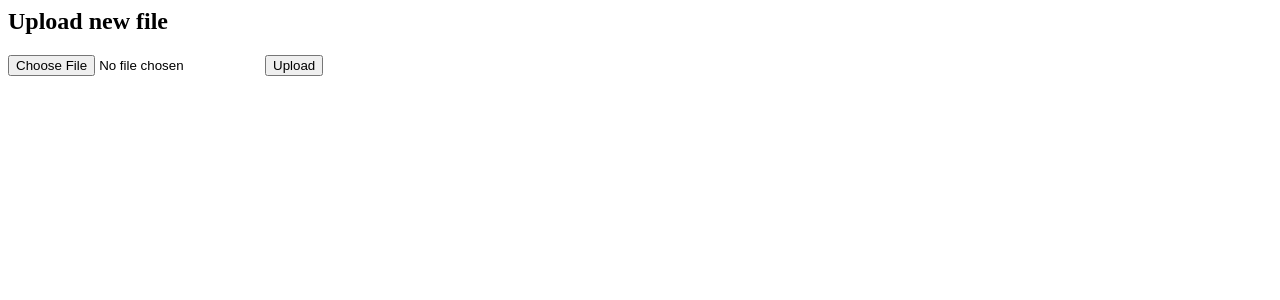
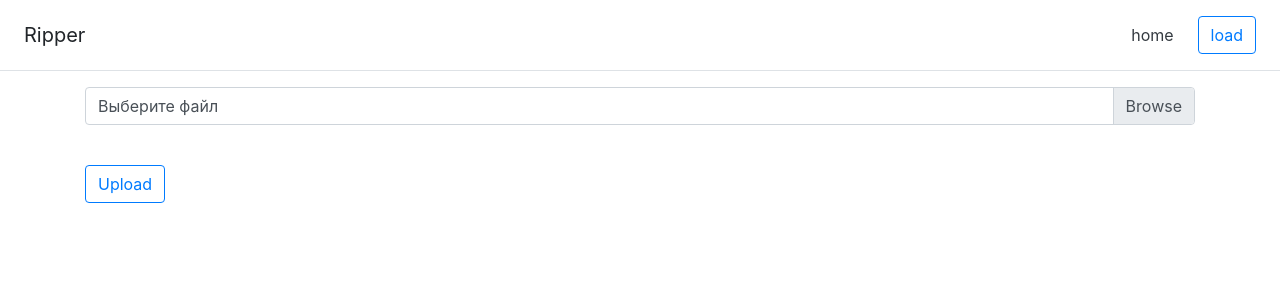
Before and after one commit to ChesnovAE/flask_ml_api, a Flask app: page /load in a window 1280 px wide. Shown: the top 300 px of the page. Run offline with Flask 2, Linux system fonts and the light colour scheme; some libraries are stand-ins or nearby versions.

Commit message:
ADD: styles for load page

```diff
--- a/app/templates/base.html
+++ b/app/templates/base.html
@@ -2,8 +2,16 @@
 <head>
     <meta charset="UTF-8">
     <meta name="viewport" content="width=device-width, initial-scale=1.0">
+    <link rel="stylesheet" href="https://stackpath.bootstrapcdn.com/bootstrap/4.5.2/css/bootstrap.min.css">
     <title>Document</title>
 </head>
+<div class="d-flex flex-column flex-md-row align-items-center p-3 px-md-4 mb-3 bg-white border-bottom box-shadow">
+    <h5 class="my-0 mr-md-auto font-weight-normal">Ripper</h5>
+    <nav class="my-2 my-md-0 mr-md-3">
+      <a class="p-2 text-dark" href="{{ url_for('index') }}">home</a>
+    </nav>
+<a class="btn btn-outline-primary" href="{{ url_for('load') }}">load</a>
+</div>
 <body>
     {% block body %}{% endblock %}
 </body>
--- a/app/templates/load_page.html
+++ b/app/templates/load_page.html
@@ -1,9 +1,14 @@
 {% extends 'base.html' %}
 
 {% block body %}
-    <h2>Upload new file</h2>
-    <form action="" method="post" enctype="multipart/form-data">
-        <input type="file" name="file">
-        <input type="submit" value="Upload">
-    </form>
+    <div class="container">
+        <div class="custom-file">
+            <form action="" method="post" enctype="multipart/form-data">
+                <input type="file" name="file" class="custom-file-input" lang="ru" id="LoadFile">
+                <label class="custom-file-label" for="LoadFile">Выберите файл</label>
+                <p>&nbsp;</p>
+                <input type="submit" value="Upload" class="btn btn-outline-primary">
+            </form>
+        </div>
+    </div>
 {% endblock %}
--- a/app/views.py
+++ b/app/views.py
@@ -17,6 +17,7 @@ def _allowed_file(filename):
 def index():
     return render_template('index.html')
 
+
 @app.route('/load', methods=['GET', 'POST'])
 def load():
     if request.method == 'GET':
```
